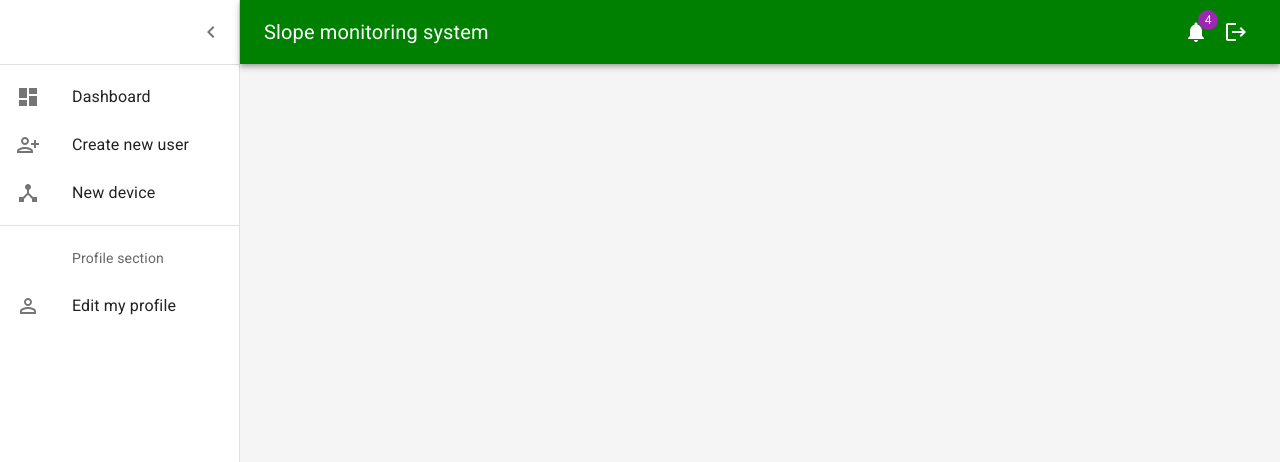
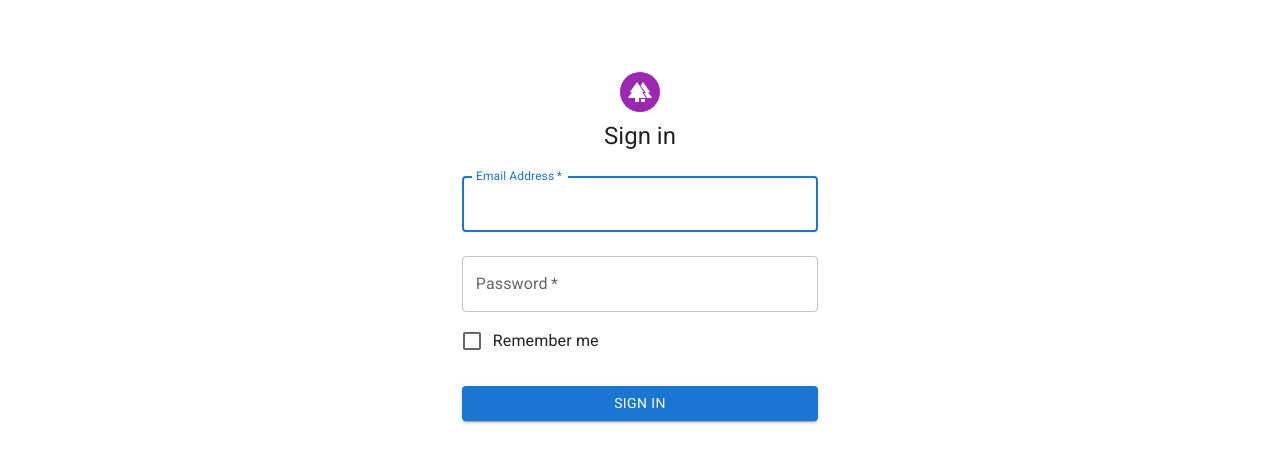
Before and after one commit to LucasLeocardo/monitoring-dashboards, a React (Create React App) app: page / in a window 1280 px wide. Before the commit this address led to /dashboard. Shown: the top 462 px of the page. Built offline with nearby package versions, Linux system fonts and the light colour scheme; no server answers.

Commit message:
configuring axios

```diff
--- a/src/api/axios.js
+++ b/src/api/axios.js
@@ -1,10 +1,11 @@
 import axios from 'axios';
-import * as ResponseStatus from '../Entities/ResponseStatus';
+import * as ResponseStatus from '../entities/responseStatus';
 
 export default ((setUser) => {
     const instance = axios.create({
         headers: {
-            'Accept-Language': 'en-US'
+            'Accept-Language': 'en-US',
+            'Access-Control-Allow-Origin': '*'
         }
     });
 
@@ -30,4 +31,4 @@ export default ((setUser) => {
         getInstance: url => getInstance(url),
         setAccessToken: token => setAccessToken(token)
     }
-})();
+});
--- a/src/contexts/auth.js
+++ b/src/contexts/auth.js
@@ -1,13 +1,15 @@
 import { useState, createContext, useEffect } from 'react';
 import Axios from '../api/axios';
+import * as Endpoints from '../entities/endPoints';
 
 export const AuthContext = createContext({});
 
 function AuthProvider({children}) {
-    const [user, setUser] = useState(true);
+    const [user, setUser] = useState(null);
     const [loadingAuth, setLoadingAuth] = useState(false);
     const [loading, setLoading] = useState(true);
-    const API = Axios.getInstance(setUser);
+    const axios = Axios(setUser);
+    const API = axios.getInstance(Endpoints.BASE_ENDPOINT);
 
     useEffect(() => {
         loadStorage();
@@ -22,9 +24,18 @@ function AuthProvider({children}) {
     }
 
 
+    async function signIn(email, password) {
+        await API.post(Endpoints.USERS_LOGIN, {email: email, password: password})
+            .then(response => {
+                axios.setAccessToken(response.headers.authorization);
+                setUser(true);
+            })
+            .catch(error => ({ error }));
+    }
+
 
     return (
-        <AuthContext.Provider value={{ signed: !!user, user, loading, API}}>
+        <AuthContext.Provider value={{ signed: !!user, user, loading, API, signIn}}>
             {children}
         </AuthContext.Provider>
     );
--- /dev/null
+++ b/src/entities/endPoints.js
@@ -0,0 +1,2 @@
+export const BASE_ENDPOINT = process.env.REACT_APP_BASE_ENDPOINT;
+export const USERS_LOGIN = '/users/login';
--- /dev/null
+++ b/src/pages/MuiSignIn/index.js
@@ -0,0 +1,90 @@
+import * as React from 'react';
+import { AuthContext } from "../../contexts/auth";
+import Avatar from '@mui/material/Avatar';
+import Button from '@mui/material/Button';
+import CssBaseline from '@mui/material/CssBaseline';
+import TextField from '@mui/material/TextField';
+import FormControlLabel from '@mui/material/FormControlLabel';
+import Checkbox from '@mui/material/Checkbox';
+import Box from '@mui/material/Box';
+import Typography from '@mui/material/Typography';
+import Container from '@mui/material/Container';
+import { createTheme, ThemeProvider } from '@mui/material/styles';
+import ForestIcon from '@mui/icons-material/Forest';
+
+
+const theme = createTheme();
+
+
+export default function SignIn() {
+
+  const {signIn} = React.useContext(AuthContext);
+
+  const handleSubmit = (event) => {
+    event.preventDefault();
+    const data = new FormData(event.currentTarget);
+    const email = data.get('email');
+    const password = data.get('password');
+    if (email && password) {
+      signIn(email, password);
+    }
+  };
+
+  return (
+    <ThemeProvider theme={theme}>
+      <Container component="main" maxWidth="xs">
+        <CssBaseline />
+        <Box
+          sx={{
+            marginTop: 0,
+            paddingTop: 8,
+            display: 'flex',
+            flexDirection: 'column',
+            alignItems: 'center',
+          }}
+        >
+          <Avatar sx={{ m: 1, bgcolor: 'secondary.main' }}>
+            <ForestIcon />
+          </Avatar>
+          <Typography component="h1" variant="h5">
+            Sign in
+          </Typography>
+          <Box component="form" onSubmit={handleSubmit} noValidate sx={{ mt: 1 }}>
+            <TextField
+              margin="normal"
+              required
+              fullWidth
+              id="email"
+              label="Email Address"
+              name="email"
+              autoComplete="email"
+              autoFocus
+            />
+            <TextField
+              margin="normal"
+              required
+              fullWidth
+              name="password"
+              label="Password"
+              type="password"
+              id="password"
+              autoComplete="current-password"
+            />
+            <FormControlLabel
+              control={<Checkbox value="remember" color="primary" />}
+              label="Remember me"
+            />
+            <Button
+              type="submit"
+              fullWidth
+              variant="contained"
+              sx={{ mt: 3, mb: 2 }}
+            >
+              Sign In
+            </Button>
+          </Box>
+        </Box>
+      </Container>
+    </ThemeProvider>
+  );
+}
--- a/src/routes/index.js
+++ b/src/routes/index.js
@@ -2,13 +2,14 @@ import { Routes, Route } from 'react-router-dom';
 import RouteValidator from './RouteValidator';
 import SignIn from '../pages/SignIn';
 import SignUp from '../pages/SignUp';
+import MuiSignIn from '../pages/MuiSignIn';
 import Dashboard from '../pages/Dashboard';
 
 
 export default function RoutesCreator(){
     return(
         <Routes>
-            <Route exact path="/" element={<RouteValidator><SignIn/></RouteValidator>}/>
+            <Route exact path="/" element={<RouteValidator><MuiSignIn/></RouteValidator>}/>
             <Route exact path="/register" element={<RouteValidator><SignUp/></RouteValidator>}/>
             <Route exact path="/dashboard" element={<RouteValidator isPrivate={true}><Dashboard/></RouteValidator>}/>
         </Routes>
```
Also changed, not shown: src/setupTests.js (deleted, +0 -5 lines).
